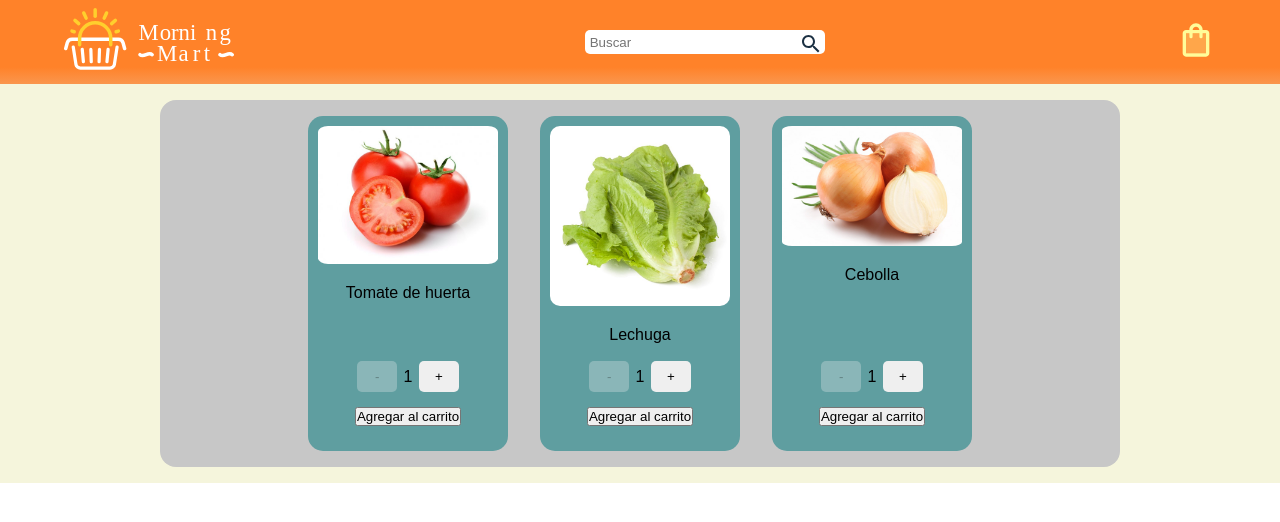
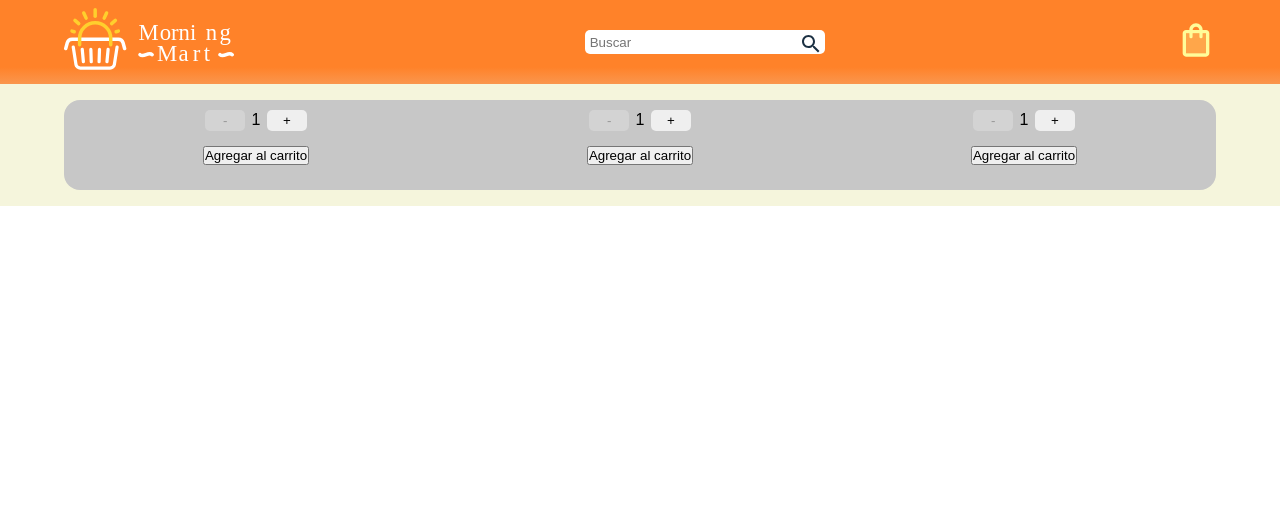
Before and after one commit to JoaPaloBael/reactapp-coderhouse, a React (Create React App) app: page / in a window 1280 px wide. Shown: the top 522 px of the page. Built offline with nearby package versions, Linux system fonts and the light colour scheme.

Commit message:
Terminé desafio de ItemCount !

```diff
--- a/src/components/CarouselProductos/BoxProductos/BoxProductos.jsx
+++ b/src/components/CarouselProductos/BoxProductos/BoxProductos.jsx
@@ -1,14 +1,15 @@
-import CardProduct from "./CardProduct/CardProduct";
-import tomate from '../../../resources/img/three-tomatoes.jpg';
-import lechuga from '../../../resources/img/lechuga-romana.jpg';
-import cebolla from '../../../resources/img/cebolla.jpg';
+import React from 'react';
+import ItemCount from './ItemCount/ItemCount';
 
 export default function BoxProductos() {
+  const onAdd = (quantity) => {
+    console.log(`compraste ${quantity} unidades`);
+  }
   return (
-    <div className="BoxProductos">
-        <CardProduct prodName="Tomate de huerta" prodImg={tomate}/>
-        <CardProduct prodName="Lechuga" prodImg={lechuga}/>
-        <CardProduct prodName="Cebolla" prodImg={cebolla}/>
+    <div className='BoxProductos'>
+      <ItemCount initial={1} stock={9} onAdd={onAdd}/>
+      <ItemCount initial={1} stock={7} onAdd={onAdd}/>
+      <ItemCount initial={1} stock={3} onAdd={onAdd}/>
     </div>
   )
 }
--- a/src/components/CarouselProductos/BoxProductos/CardProduct/CardProduct.jsx
+++ /dev/null
@@ -1,15 +0,0 @@
-//Tengo que importar el método userState
-import React, { useState } from "react";
-import ItemCount from './ItemCount/ItemCount';
-
-export default function CardProduct(props) {
-  return (
-    <div className="CardProducto">
-      <img src={props.prodImg} alt={props.prodName}/>
-      {/* usando props */}
-      <div className="prodName">{props.prodName}</div>
-      <ItemCount inicial={1} stock={5}/>
-    </div>
-  )
-
-}
--- a/src/components/CarouselProductos/BoxProductos/CardProduct/ItemCount/ItemCount.jsx
+++ /dev/null
@@ -1,37 +0,0 @@
-import { useState } from "react";
-
-export default function ItemCount({stock, inicial}) {
-
-    const [count, setCount] = useState(inicial);
-
-    function suma (){
-      //Hace que 0 sea la cantidad máxima
-      // setCount (Math.min(count + 1, stock));
-      setCount (count + 1);
-          console.log(count);
-      }
-
-    function resta (){
-      //Hace que 0 sea la cantidad mínima
-      // setCount (Math.max(count - 1, 1));
-      setCount (count - 1);
-        console.log(count);
-    }
-
-    const [texto, setTexto] = useState("Agregar al carrito");
-
-    function cambiarTexto(){
-      setTexto("Quitar del carrito");
-    }
-    return (
-      <div className="ItemCount">
-        <div>
-          <button disabled={count <= inicial} onClick={resta} className="btnCount">-</button>
-          <span>{count}</span>
-          <button disabled={count>= stock} onClick={suma} className="btnCount">+</button>
-        </div>
-          {/* sin usar props */}
-        <button onClick={cambiarTexto} className="btnCarrito">{texto}</button>
-      </div>
-    )
-}
--- /dev/null
+++ b/src/components/CarouselProductos/BoxProductos/ItemCount/ItemCount.jsx
@@ -0,0 +1,26 @@
+import React, { useState, useEffect } from 'react';
+
+export default function ItemCount ({initial, stock, onAdd}) {
+    const [count, setCount] = useState(parseInt(initial));
+
+    const increase = () => {
+        setCount (count + 1);
+    }
+    const decrease = () => {
+        setCount (count - 1);
+    }
+    useEffect(() => {
+      setCount(parseInt(initial));
+    }, [initial]);
+
+    return(
+        <div className='counter'>
+            <div>
+                <button className='btnCount' onClick={decrease} disabled={count <= 1}>-</button>
+                <span>{count}</span>
+                <button className='btnCount' onClick={increase} disabled={count>= stock}>+</button>
+            </div>
+            <button className='btnCarrito' disabled={stock<=0} onClick={() => onAdd(count)} >Agregar al carrito</button>
+        </div>
+    )
+}
--- a/src/components/CarouselProductos/CarouselProductos.scss
+++ b/src/components/CarouselProductos/CarouselProductos.scss
@@ -1,57 +1,66 @@
-.CarouselProductos{
+.CarouselProductos {
     background-color: beige;
     display: flex;
     flex-direction: column;
     align-items: center;
     justify-content: center;
-    .BoxProductos{
-        width: 75vw;
+
+    .BoxProductos {
+        width: 90vw;
         background-color: #c7c7c7;
         border-radius: 1rem;
         display: flex;
         margin: 1rem;
         flex-wrap: wrap;
-        justify-content: center;
+        justify-content: space-around;
         align-items: flex-start;
         overflow: hidden;
-        .CardProducto{
-            width: 200px;
-            min-height: 335px;
-            background-color: cadetblue;
-            margin: 1rem;
-            height: 80%;
+
+        .counter {
+            padding: 10px;
             display: flex;
             flex-direction: column;
-            border-radius: 15px;
+            justify-content: center;
             align-items: center;
-            img{
-                max-width: 200px;
-                padding: 10px;
-                border-radius: 10%;
-            }
-            .prodName {
-                flex: 1;
-                padding-top: 10px;
-            }
-            .ItemCount{
-                padding: 10px;
-                div{
-                    display: flex;
-                    justify-content: center;
-                    .btnCount{
+
+            .btnCount {
                 padding: .2rem;
                 width: 40px;
                 border-radius: 5px;
                 border-style: none;
             }
-                    span{
+
+            span {
                 padding: .4rem;
             }
         }
-                .btnCarrito{
+
+        .btnCarrito {
             margin: 15px;
         }
+
+        // .CardProducto {
+        //     width: 200px;
+        //     min-height: 335px;
+        //     background-color: cadetblue;
+        //     margin: 1rem;
+        //     height: 80%;
+        //     display: flex;
+        //     flex-direction: column;
+        //     border-radius: 15px;
+        //     align-items: center;
+
+        //     img {
+        //         max-width: 200px;
+        //         padding: 10px;
+        //         border-radius: 10%;
+        //     }
+
+        //     .prodName {
+        //         flex: 1;
+        //         padding-top: 10px;
+        //     }
+
+        // }
     }
 }
-    }
-}
```
Lines whose indentation alone changed are shown as unchanged.
